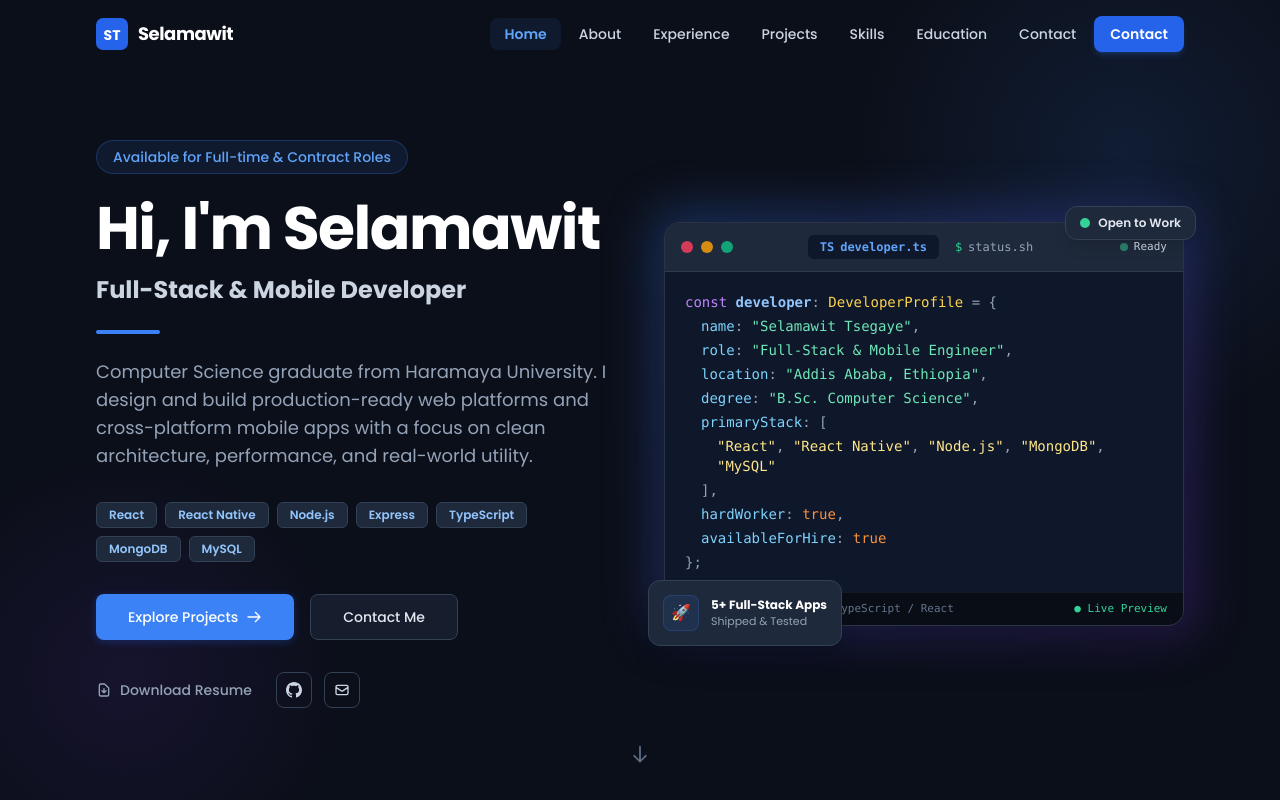
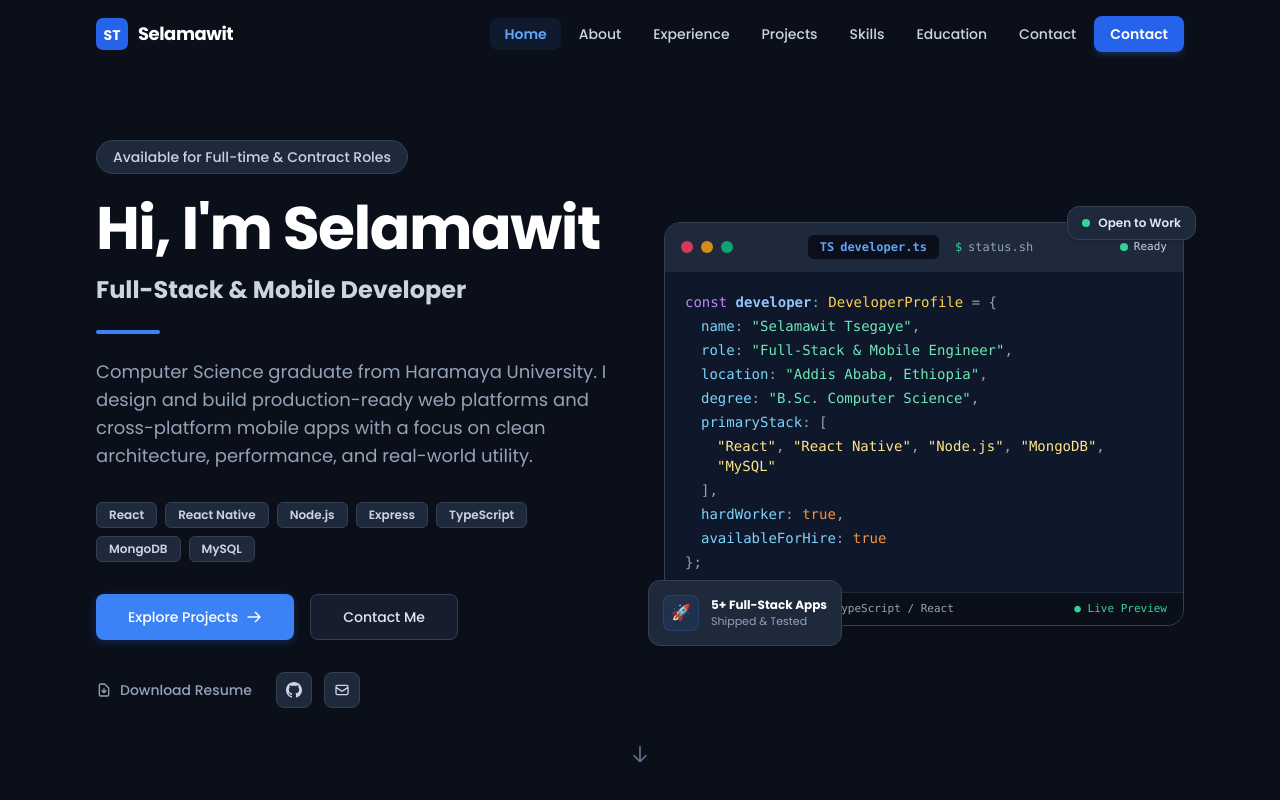
Before and after one commit to tsegayes332-cell/portfolio, a React (Create React App) app: page / in a window 1280 px wide. Shown: the top 800 px of the page. Built offline with nearby package versions, Linux system fonts and the light colour scheme; the HTML template or start-up script is replaced by a standard one.

Commit message:
Remove all glowing background gradients, blur effects, and glowing shadows

```diff
--- a/src/components/Hero.js
+++ b/src/components/Hero.js
@@ -8,32 +8,6 @@ const Hero = () => {
       id="home"
       className="min-h-screen flex items-center relative overflow-hidden pt-28 pb-16 bg-[#0B0F19]"
     >
-      {/* Background ambient tech glow */}
-      <div
-        style={{
-          position: 'absolute',
-          top: '-120px',
-          right: '-120px',
-          width: '550px',
-          height: '550px',
-          borderRadius: '50%',
-          background: 'radial-gradient(circle, rgba(59,130,246,0.12) 0%, transparent 70%)',
-          pointerEvents: 'none',
-        }}
-      />
-      <div
-        style={{
-          position: 'absolute',
-          bottom: '-100px',
-          left: '-100px',
-          width: '450px',
-          height: '450px',
-          borderRadius: '50%',
-          background: 'radial-gradient(circle, rgba(124,58,237,0.1) 0%, transparent 70%)',
-          pointerEvents: 'none',
-        }}
-      />
-
       <div className="container-custom w-full relative z-10">
         <div className="grid lg:grid-cols-12 gap-12 items-center">
 
@@ -41,12 +15,7 @@ const Hero = () => {
           <div className="lg:col-span-6 text-center lg:text-left">
             {/* Pill */}
             <div
-              className="inline-flex items-center px-4 py-1.5 rounded-full mb-6 text-xs sm:text-sm font-medium"
-              style={{
-                background: 'rgba(59,130,246,0.1)',
-                color: '#60A5FA',
-                border: '1px solid rgba(59,130,246,0.25)',
-              }}
+              className="inline-flex items-center px-4 py-1.5 rounded-full mb-6 text-xs sm:text-sm font-medium bg-[#1E293B] text-slate-300 border border-slate-700"
             >
               Available for Full-time &amp; Contract Roles
             </div>
@@ -80,12 +49,7 @@ const Hero = () => {
               ].map((tech) => (
                 <span
                   key={tech}
-                  className="px-3 py-1 text-xs font-semibold rounded-md transition-all hover:scale-105"
-                  style={{
-                    background: '#1E293B',
-                    color: '#93C5FD',
-                    border: '1px solid #334155',
-                  }}
+                  className="px-3 py-1 text-xs font-semibold rounded-md bg-[#1E293B] text-slate-300 border border-slate-700 transition-all hover:border-slate-500"
                 >
                   {tech}
                 </span>
@@ -96,7 +60,7 @@ const Hero = () => {
             <div className="flex flex-col sm:flex-row gap-4 justify-center lg:justify-start mb-8">
               <a
                 href="#projects"
-                className="btn-primary inline-flex items-center justify-center gap-2 text-sm font-semibold shadow-lg shadow-blue-600/30"
+                className="btn-primary inline-flex items-center justify-center gap-2 text-sm font-semibold"
               >
                 <span>Explore Projects</span>
                 <svg className="w-4 h-4" fill="none" stroke="currentColor" viewBox="0 0 24 24">
@@ -135,7 +99,7 @@ const Hero = () => {
                   target="_blank"
                   rel="noopener noreferrer"
                   aria-label="GitHub Profile"
-                  className="w-9 h-9 flex items-center justify-center rounded-lg border border-slate-700 bg-slate-850 text-slate-300 hover:text-blue-400 hover:border-blue-500 hover:bg-blue-500/10 transition-all"
+                  className="w-9 h-9 flex items-center justify-center rounded-lg border border-slate-700 bg-[#1E293B] text-slate-300 hover:text-white hover:border-slate-500 transition-all"
                 >
                   <svg className="w-4 h-4" fill="currentColor" viewBox="0 0 24 24">
                     <path d="M12 0c-6.626 0-12 5.373-12 12 0 5.302 3.438 9.8 8.207 11.387.599.111.793-.261.793-.577v-2.234c-3.338.726-4.033-1.416-4.033-1.416-.546-1.387-1.333-1.756-1.333-1.756-1.089-.745.083-.729.083-.729 1.205.084 1.839 1.237 1.839 1.237 1.07 1.834 2.807 1.304 3.492.997.107-.775.418-1.305.762-1.604-2.665-.305-5.467-1.334-5.467-5.931 0-1.311.469-2.381 1.236-3.221-.124-.303-.535-1.524.117-3.176 0 0 1.008-.322 3.301 1.23.957-.266 1.983-.399 3.003-.404 1.02.005 2.047.138 3.006.404 2.291-1.552 3.297-1.23 3.297-1.23.653 1.653.242 2.874.118 3.176.77.84 1.235 1.911 1.235 3.221 0 4.609-2.807 5.624-5.479 5.921.43.372.823 1.102.823 2.222v3.293c0 .319.192.694.801.576 4.765-1.589 8.199-6.086 8.199-11.386 0-6.627-5.373-12-12-12z" />
@@ -144,7 +108,7 @@ const Hero = () => {
                 <a
                   href="mailto:tsegayes332@gmail.com"
                   aria-label="Email Contact"
-                  className="w-9 h-9 flex items-center justify-center rounded-lg border border-slate-700 bg-slate-850 text-slate-300 hover:text-blue-400 hover:border-blue-500 hover:bg-blue-500/10 transition-all"
+                  className="w-9 h-9 flex items-center justify-center rounded-lg border border-slate-700 bg-[#1E293B] text-slate-300 hover:text-white hover:border-slate-500 transition-all"
                 >
                   <svg className="w-4 h-4" fill="none" stroke="currentColor" viewBox="0 0 24 24">
                     <path
@@ -161,34 +125,13 @@ const Hero = () => {
 
           {/* Right Column: Code & Terminal Window */}
           <div className="lg:col-span-6 relative mt-6 lg:mt-0">
-            {/* Ambient glow behind editor */}
-            <div
-              style={{
-                position: 'absolute',
-                inset: '-12px',
-                borderRadius: '24px',
-                background: 'linear-gradient(135deg, rgba(59,130,246,0.3), rgba(124,58,237,0.25))',
-                filter: 'blur(24px)',
-                zIndex: 0,
-              }}
-            />
-
             {/* Code Editor Container */}
             <div
-              className="relative rounded-2xl overflow-hidden shadow-2xl border"
-              style={{
-                background: '#0F172A',
-                borderColor: 'rgba(255,255,255,0.12)',
-                zIndex: 1,
-              }}
+              className="relative rounded-2xl overflow-hidden border border-slate-700 bg-[#0F172A]"
             >
               {/* Window Titlebar */}
               <div
-                className="flex items-center justify-between px-4 py-3 border-b"
-                style={{
-                  background: '#1E293B',
-                  borderColor: 'rgba(255,255,255,0.08)',
-                }}
+                className="flex items-center justify-between px-4 py-3 border-b border-slate-800 bg-[#1E293B]"
               >
                 {/* Window Controls */}
                 <div className="flex items-center gap-2">
@@ -203,7 +146,7 @@ const Hero = () => {
                     onClick={() => setActiveTab('developer.ts')}
                     className={`px-3 py-1 rounded-md transition-all font-mono flex items-center gap-1.5 ${
                       activeTab === 'developer.ts'
-                        ? 'bg-slate-900 text-blue-400 font-semibold'
+                        ? 'bg-[#0B0F19] text-blue-400 font-semibold'
                         : 'text-slate-400 hover:text-slate-200'
                     }`}
                   >
@@ -214,7 +157,7 @@ const Hero = () => {
                     onClick={() => setActiveTab('stats.sh')}
                     className={`px-3 py-1 rounded-md transition-all font-mono flex items-center gap-1.5 ${
                       activeTab === 'stats.sh'
-                        ? 'bg-slate-900 text-emerald-400 font-semibold'
+                        ? 'bg-[#0B0F19] text-emerald-400 font-semibold'
                         : 'text-slate-400 hover:text-slate-200'
                     }`}
                   >
@@ -225,7 +168,7 @@ const Hero = () => {
 
                 {/* Status Indicator */}
                 <div className="flex items-center gap-1.5 text-xs text-slate-400 font-mono">
-                  <span className="w-2 h-2 rounded-full bg-emerald-400 animate-pulse" />
+                  <span className="w-2 h-2 rounded-full bg-emerald-400" />
                   <span className="hidden sm:inline text-[11px] text-slate-300">Ready</span>
                 </div>
               </div>
@@ -326,12 +269,7 @@ const Hero = () => {
 
               {/* Bottom bar */}
               <div
-                className="px-4 py-2 text-[11px] font-mono flex items-center justify-between border-t"
-                style={{
-                  background: '#090D16',
-                  borderColor: 'rgba(255,255,255,0.05)',
-                  color: '#64748b',
-                }}
+                className="px-4 py-2 text-[11px] font-mono flex items-center justify-between border-t border-slate-800 bg-[#0B0F19] text-slate-400"
               >
                 <span>UTF-8</span>
                 <span>TypeScript / React</span>
@@ -339,10 +277,9 @@ const Hero = () => {
               </div>
             </div>
 
-            {/* Floating Badges */}
+            {/* Metric Badges */}
             <div
-              className="hidden sm:flex items-center gap-3 absolute -bottom-5 -left-4 bg-[#1E293B] rounded-xl p-3.5 border border-slate-700 shadow-xl"
-              style={{ zIndex: 2 }}
+              className="hidden sm:flex items-center gap-3 absolute -bottom-5 -left-4 bg-[#1E293B] rounded-xl p-3.5 border border-slate-700 shadow-md"
             >
               <div className="w-9 h-9 rounded-lg bg-blue-500/10 text-blue-400 flex items-center justify-center font-bold text-base border border-blue-500/20">
                 🚀
@@ -354,10 +291,9 @@ const Hero = () => {
             </div>
 
             <div
-              className="hidden sm:flex items-center gap-2 absolute -top-4 -right-3 bg-[#1E293B] rounded-xl px-3.5 py-2 border border-slate-700 shadow-lg"
-              style={{ zIndex: 2 }}
+              className="hidden sm:flex items-center gap-2 absolute -top-4 -right-3 bg-[#1E293B] rounded-xl px-3.5 py-2 border border-slate-700 shadow-md"
             >
-              <span className="w-2.5 h-2.5 rounded-full bg-emerald-400 animate-pulse" />
+              <span className="w-2 h-2 rounded-full bg-emerald-400" />
               <span className="text-xs font-semibold text-slate-200">Open to Work</span>
             </div>
           </div>
--- a/src/components/Projects.js
+++ b/src/components/Projects.js
@@ -179,7 +179,7 @@ const Projects = () => {
 
                   {/* Featured Badge */}
                   {project.featured && (
-                    <span className="absolute top-3 left-3 px-2.5 py-0.5 bg-blue-600/90 backdrop-blur-md text-white text-[11px] font-bold rounded-full shadow-md border border-blue-400/30">
+                    <span className="absolute top-3 left-3 px-2.5 py-0.5 bg-blue-600 text-white text-[11px] font-bold rounded-full border border-blue-500">
                       Featured
                     </span>
                   )}
@@ -249,7 +249,7 @@ const Projects = () => {
                         href={project.demo}
                         target="_blank"
                         rel="noopener noreferrer"
-                        className="flex items-center gap-1.5 text-xs font-semibold px-3 py-1.5 rounded-lg bg-blue-600 hover:bg-blue-500 text-white shadow-md shadow-blue-600/30 transition-all hover:scale-105"
+                        className="flex items-center gap-1.5 text-xs font-semibold px-3 py-1.5 rounded-lg bg-blue-600 hover:bg-blue-500 text-white transition-all hover:scale-105"
                       >
                         <span>Live Demo</span>
                         <svg className="w-3.5 h-3.5" fill="none" stroke="currentColor" viewBox="0 0 24 24">
```
